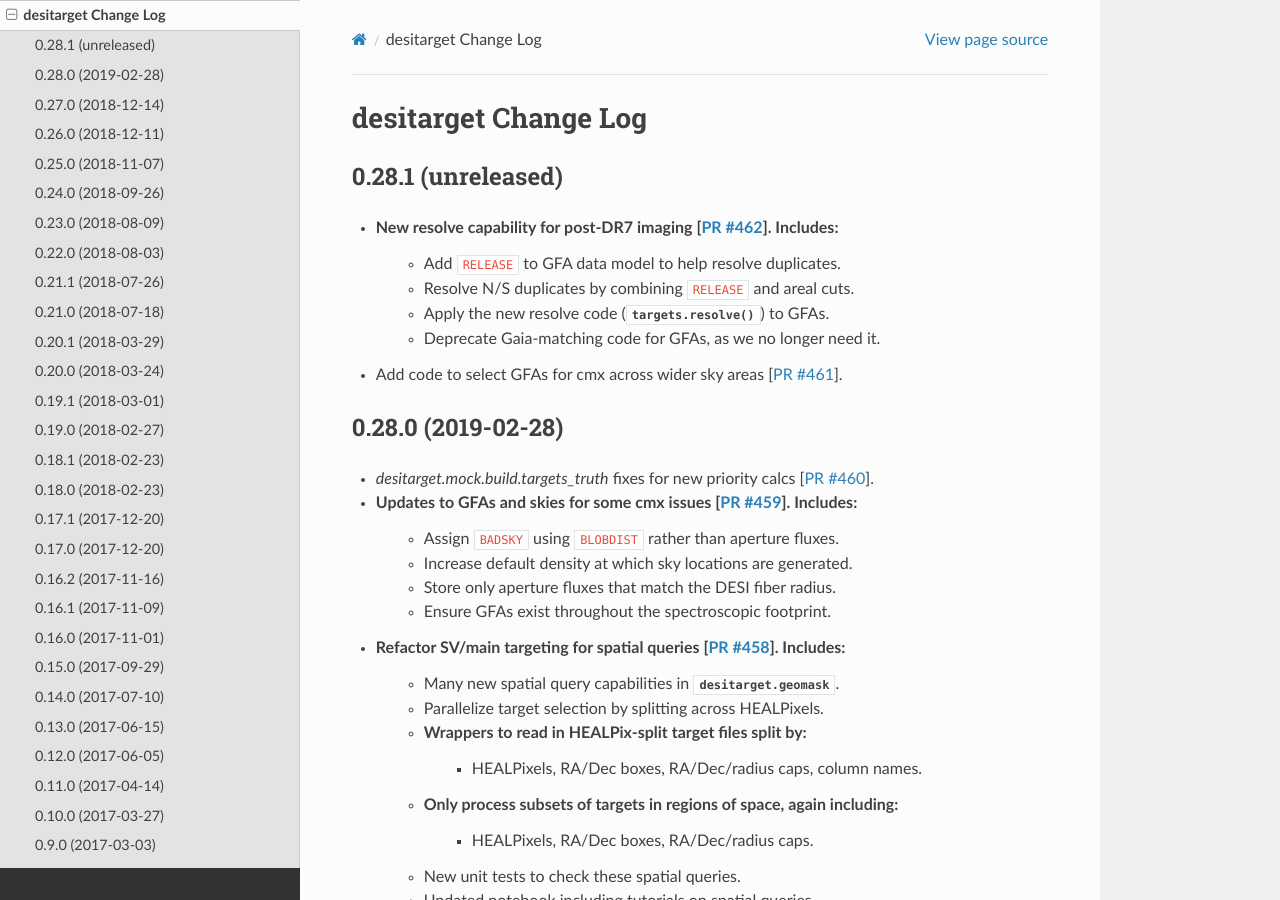
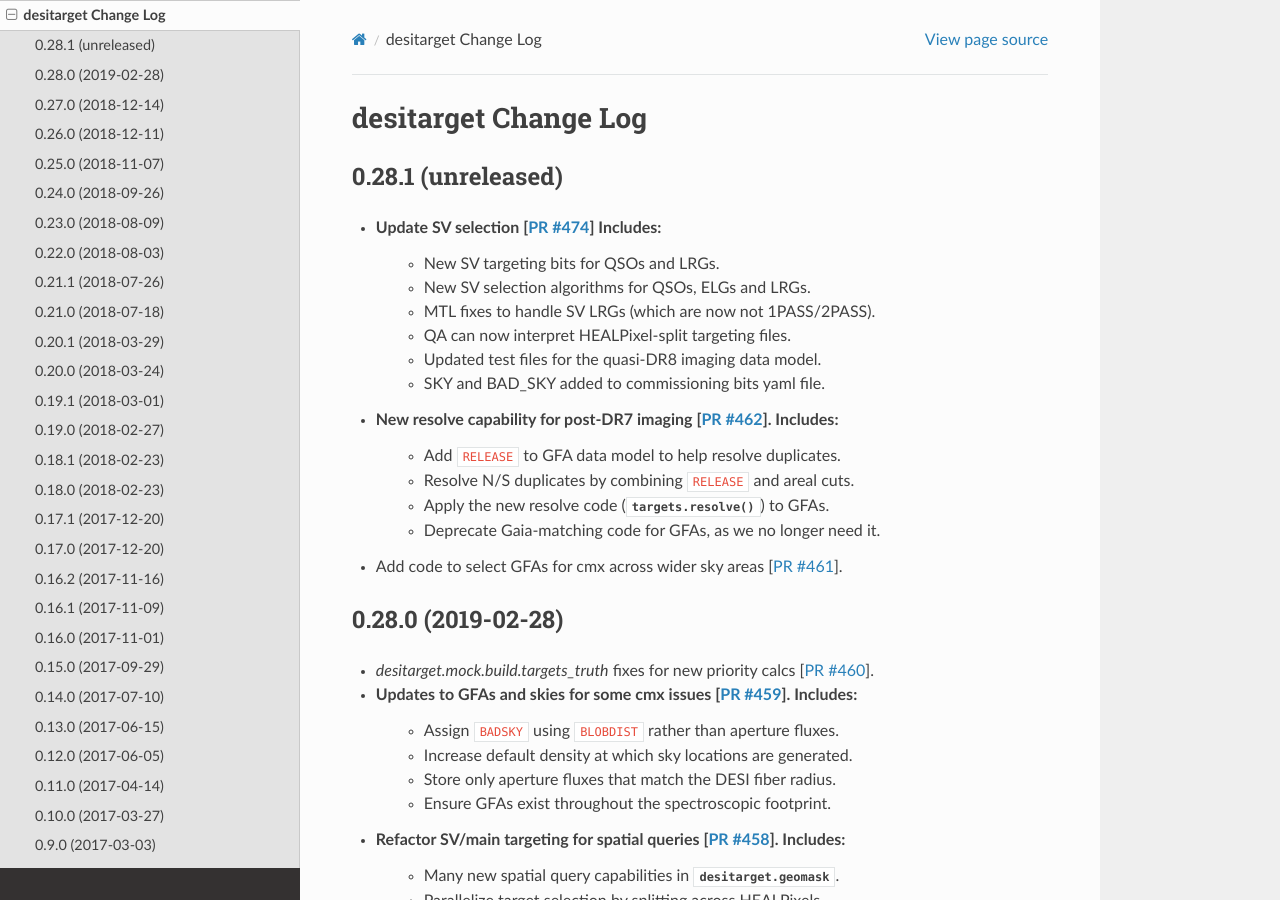
Before and after one commit to desihub/desitarget, a Sphinx documentation site: the page built from doc/changes.rst, in a window 1280 px wide and 900 px high. Built offline with Sphinx 7.4.7 and the Read the Docs theme 2.0.0, drawn with Linux system fonts in a browser that asks for light colours.

```diff
--- a/doc/changes.rst
+++ b/doc/changes.rst
@@ -4,7 +4,13 @@
 
 0.28.1 (unreleased)
 -------------------
-
+* Update SV selection [`PR #474`_] Includes:
+    * New SV targeting bits for QSOs and LRGs.
+    * New SV selection algorithms for QSOs, ELGs and LRGs.
+    * MTL fixes to handle SV LRGs (which are now not 1PASS/2PASS).
+    * QA can now interpret HEALPixel-split targeting files.
+    * Updated test files for the quasi-DR8 imaging data model.
+    * SKY and BAD_SKY added to commissioning bits yaml file.
 * New resolve capability for post-DR7 imaging [`PR #462`_]. Includes:
     * Add ``RELEASE`` to GFA data model to help resolve duplicates.
     * Resolve N/S duplicates by combining ``RELEASE`` and areal cuts.
@@ -14,6 +20,7 @@
 
 .. _`PR #461`: https://github.com/desihub/desitarget/pull/461
 .. _`PR #462`: https://github.com/desihub/desitarget/pull/462
+.. _`PR #474`: https://github.com/desihub/desitarget/pull/474
 
 0.28.0 (2019-02-28)
 -------------------
```
Also changed, not shown: 1 other file.
